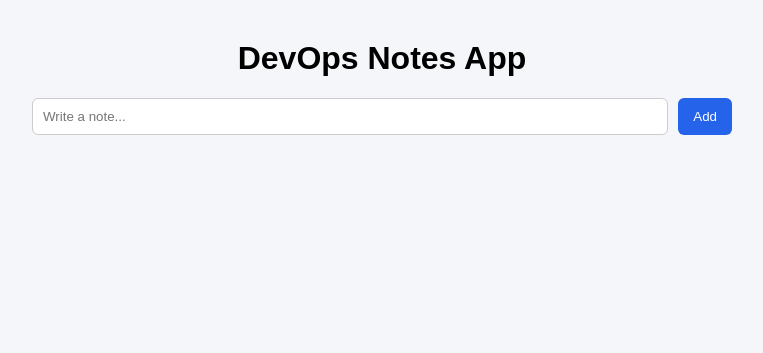
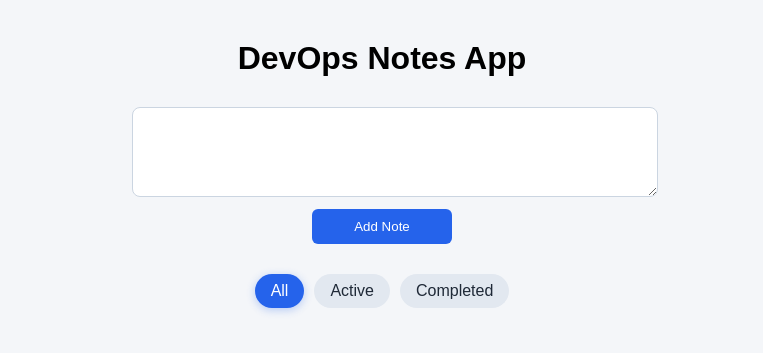
Before and after one commit to whineey/devops-notes-app, a Flask app: page /?filter=all in a window 1280 px wide. Shown: the top 353 px of the page, without its empty margins (258-1021 px from the left). Run offline with Flask 3, Linux system fonts and the light colour scheme; data that the repository does not hold is empty; some libraries are stand-ins or nearby versions.

Commit message:
Add note filters (completed, active, all)

```diff
--- a/app/app.py
+++ b/app/app.py
@@ -32,13 +32,38 @@ with app.app_context():
 
 @app.route("/")
 def index():
+    filter_type = request.args.get("filter", "all")
+
     conn = get_connection()
     cur = conn.cursor()
-    cur.execute("SELECT id, content, completed, created_at FROM notes ORDER BY created_at DESC;")
+
+    if filter_type == "active":
+        cur.execute("""
+            SELECT id, content, completed, created_at
+            FROM notes
+            WHERE completed = FALSE
+            ORDER BY created_at DESC;
+        """)
+    elif filter_type == "completed":
+        cur.execute("""
+            SELECT id, content, completed, created_at
+            FROM notes
+            WHERE completed = TRUE
+            ORDER BY created_at DESC;
+        """)
+    else:
+        cur.execute("""
+            SELECT id, content, completed, created_at
+            FROM notes
+            ORDER BY created_at DESC;
+        """)
+
     notes = cur.fetchall()
     cur.close()
     conn.close()
-    return render_template("index.html", notes=notes)
+
+    return render_template("index.html", notes=notes, current_filter=filter_type)
+
 
 @app.route("/add", methods=["POST"])
 def add_note():
--- a/app/templates/index.html
+++ b/app/templates/index.html
@@ -6,54 +6,159 @@
         body {
             font-family: Arial, sans-serif;
             background: #f4f6f9;
+            margin: 0;
+        }
+
+        .container {
             max-width: 700px;
             margin: 40px auto;
+            padding: 0 15px;
         }
+
         h1 {
             text-align: center;
+            margin-bottom: 30px;
         }
-        form {
+
+        /* ---- FORM ---- */
+
+        .note-form {
             display: flex;
-            gap: 10px;
-            margin-bottom: 20px;
+            flex-direction: column;
+            gap: 12px;
+            margin: 0 auto 30px auto;
+            max-width: 500px;
         }
-        input {
-            flex: 1;
-            padding: 10px;
-            border-radius: 6px;
-            border: 1px solid #ccc;
+
+        .note-form button {
+            align-self: center;
+            padding: 10px 24px;
+            min-width: 140px;
         }
+
+        textarea {
+            width: 100%;
+            padding: 12px;
+            border-radius: 8px;
+            border: 1px solid #cbd5e1;
+            font-family: inherit;
+            font-size: 14px;
+            resize: vertical;
+        }
+
+        textarea:focus {
+            outline: none;
+            border-color: #2563eb;
+            box-shadow: 0 0 0 2px rgba(37, 99, 235, 0.2);
+        }
+
         button {
-            padding: 10px 15px;
+            padding: 10px 16px;
             border-radius: 6px;
             border: none;
             background: #2563eb;
             color: white;
             cursor: pointer;
+            font-weight: 500;
         }
+
+        button:hover {
+            opacity: 0.9;
+        }
+
+        /* ---- FILTER ---- */
+
+        .filter-bar {
+            display: flex;
+            justify-content: center;
+            gap: 10px;
+            margin-bottom: 30px;
+        }
+
+        .filter-btn {
+            padding: 8px 16px;
+            border-radius: 20px;
+            text-decoration: none;
+            background-color: #e2e8f0;
+            color: #1f2937;
+            font-weight: 500;
+            transition: all 0.2s ease-in-out;
+        }
+
+        .filter-btn:hover {
+            background-color: #cbd5e1;
+        }
+
+        .filter-btn.active {
+            background-color: #2563eb;
+            color: white;
+            box-shadow: 0 2px 8px rgba(37, 99, 235, 0.3);
+        }
+
+        /* ---- NOTES ---- */
+
         .note {
             background: white;
-            padding: 12px;
-            border-radius: 6px;
-            margin-bottom: 10px;
-            box-shadow: 0 1px 3px rgba(0,0,0,0.1);
+            padding: 14px;
+            border-radius: 8px;
+            margin-bottom: 15px;
+            box-shadow: 0 2px 6px rgba(0,0,0,0.06);
+            display: flex;
+            justify-content: space-between;
+            align-items: center;
+            gap: 15px;
         }
+
+        .note-content {
+            white-space: pre-wrap;
+        }
+
         .timestamp {
             font-size: 12px;
             color: gray;
+            margin-top: 5px;
         }
+
+        .note-actions {
+            display: flex;
+            gap: 8px;
+        }
+
+        .delete-btn {
+            background: #dc2626;
+        }
+
     </style>
 </head>
 <body>
+ <div class="container">
     <h1>DevOps Notes App</h1>
 
-    <form method="POST" action="/add">
-        <input type="text" name="content" placeholder="Write a note..." required>
-        <button type="submit">Add</button>
+    <form class="note-form" method="POST" action="/add">
+        <textarea name="content" rows="4" required></textarea>
+        <button type="submit">Add Note</button>
     </form>
 
+
+    <div class="filter-bar">
+        <a href="/?filter=all"
+        class="filter-btn {% if current_filter == 'all' %}active{% endif %}">
+            All
+        </a>
+
+        <a href="/?filter=active"
+        class="filter-btn {% if current_filter == 'active' %}active{% endif %}">
+            Active
+        </a>
+
+        <a href="/?filter=completed"
+        class="filter-btn {% if current_filter == 'completed' %}active{% endif %}">
+            Completed
+        </a>
+    </div>
+
     {% for note in notes %}
-    <div class="note" style="display:flex; justify-content:space-between; align-items:center;">
+    <div class="note">
 
         <div>
             {% if note[2] %}
@@ -61,7 +166,7 @@
                     {{ note[1] }}
                 </span>
             {% else %}
-                {{ note[1] }}
+                <div class="note-content">{{ note[1] }}</div>
             {% endif %}
 
             <div class="timestamp">
@@ -69,7 +174,7 @@
             </div>
         </div>
 
-        <div style="display:flex; gap:8px;">
+        <div class="note-actions">
             <form method="POST" action="/toggle/{{ note[0] }}">
                 <button type="submit">
                     {% if note[2] %}Undo{% else %}Done{% endif %}
@@ -77,7 +182,7 @@
             </form>
 
             <form method="POST" action="/delete/{{ note[0] }}">
-                <button type="submit" style="background:#dc2626;">
+                <button type="submit" class="delete-btn">
                     Delete
                 </button>
             </form>
@@ -85,6 +190,6 @@
 
     </div>
     {% endfor %}
-
+ </div>
 </body>
 </html>
--- a/docker-compose.yml
+++ b/docker-compose.yml
@@ -18,7 +18,7 @@ services:
       retries: 5
 
   app:
-    image: whineey/notes-app:latest
+    build: ./app
     container_name: notes_app
     restart: always
     environment:
```
